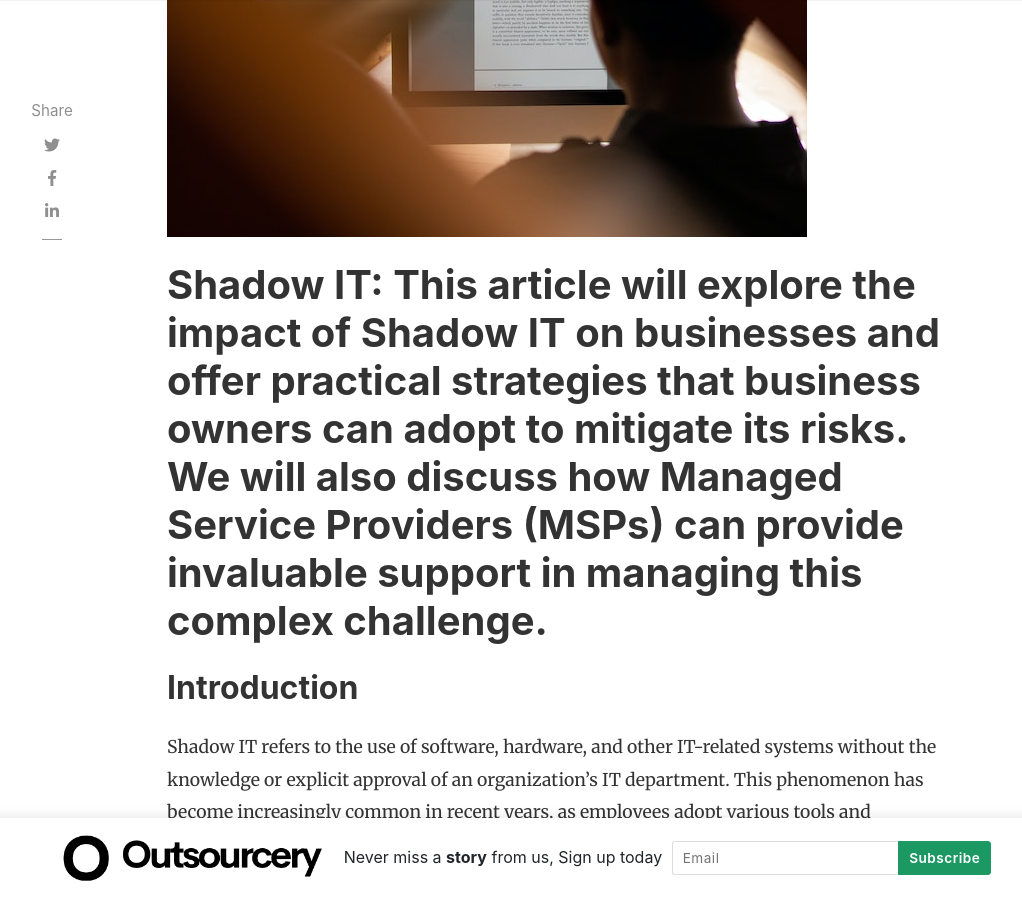
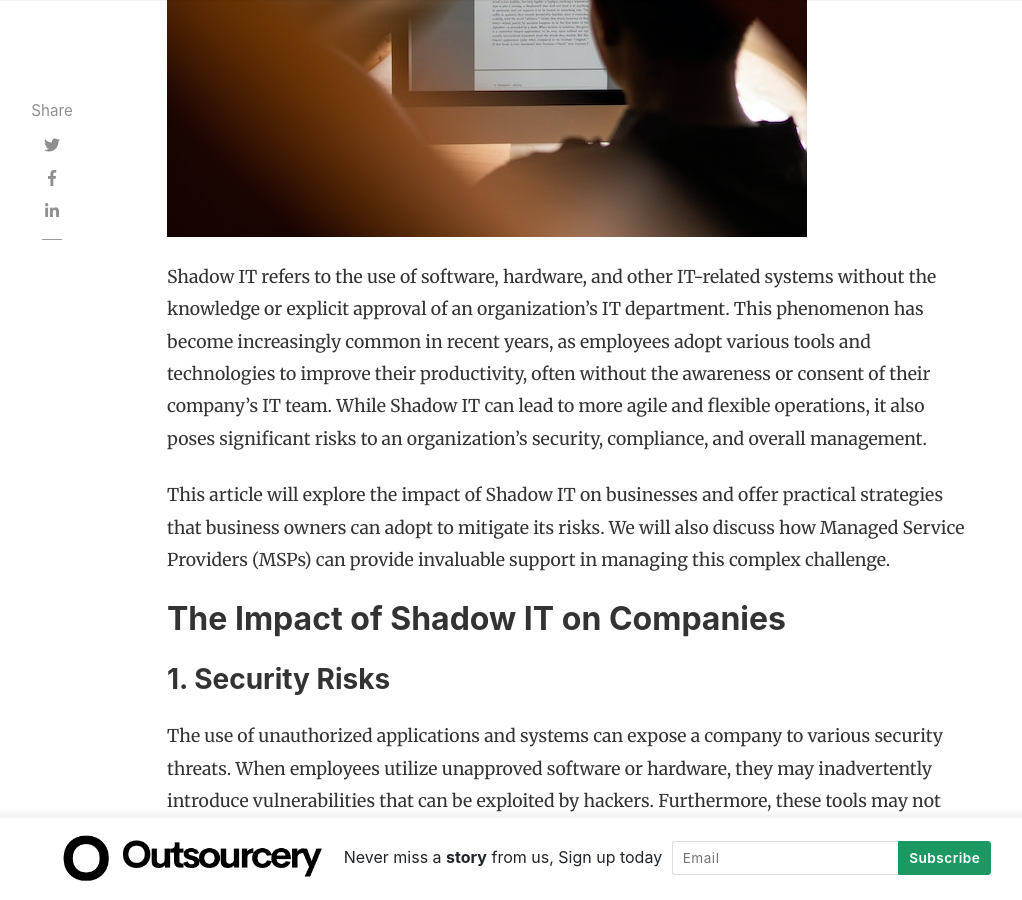
Before and after one commit to themilkmen/outsourcery, a Jekyll site: the page built from _posts/2022-12-31-Shadow-IT-navigating-the-hidden-challenges-in-your-business.md, in a window 1280 px wide and 900 px high, scrolled down 653 px. Shown: the whole window, without its empty margins (118-1140 px from the left). Built offline with Jekyll 4.4.1, drawn with Linux system fonts in a browser that asks for light colours; nearby versions of some CDN libraries.

Commit message:
still trying stuff

```diff
--- a/_posts/2022-12-31-Shadow-IT-navigating-the-hidden-challenges-in-your-business.md
+++ b/_posts/2022-12-31-Shadow-IT-navigating-the-hidden-challenges-in-your-business.md
@@ -7,9 +7,6 @@ image: assets/images/shadow-it.jpg
 featured: true
 hidden: true
 ---
-# Shadow IT: This article will explore the impact of Shadow IT on businesses and offer practical strategies that business owners can adopt to mitigate its risks. We will also discuss how Managed Service Providers (MSPs) can provide invaluable support in managing this complex challenge.
-
-## Introduction
 
 Shadow IT refers to the use of software, hardware, and other IT-related systems without the knowledge or explicit approval of an organization's IT department. This phenomenon has become increasingly common in recent years, as employees adopt various tools and technologies to improve their productivity, often without the awareness or consent of their company's IT team. While Shadow IT can lead to more agile and flexible operations, it also poses significant risks to an organization's security, compliance, and overall management.
 
```
